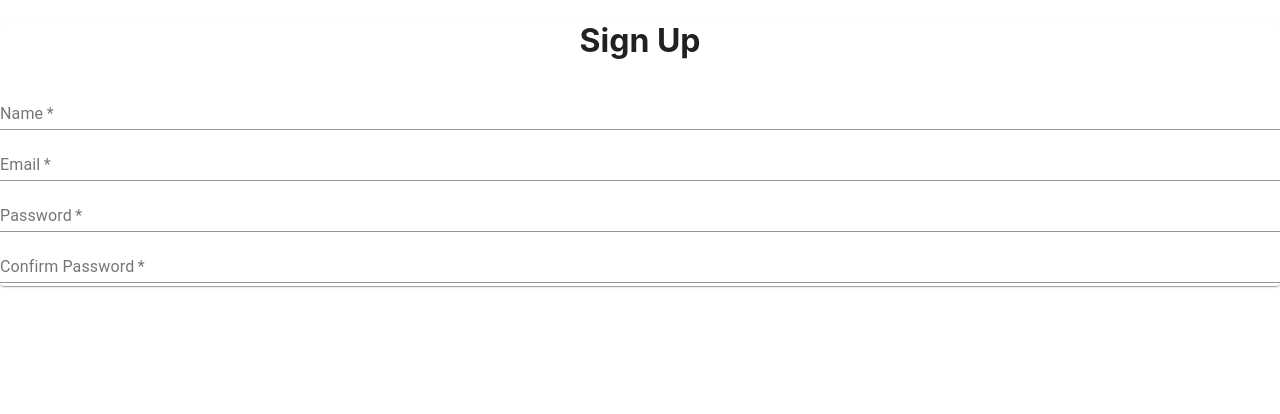
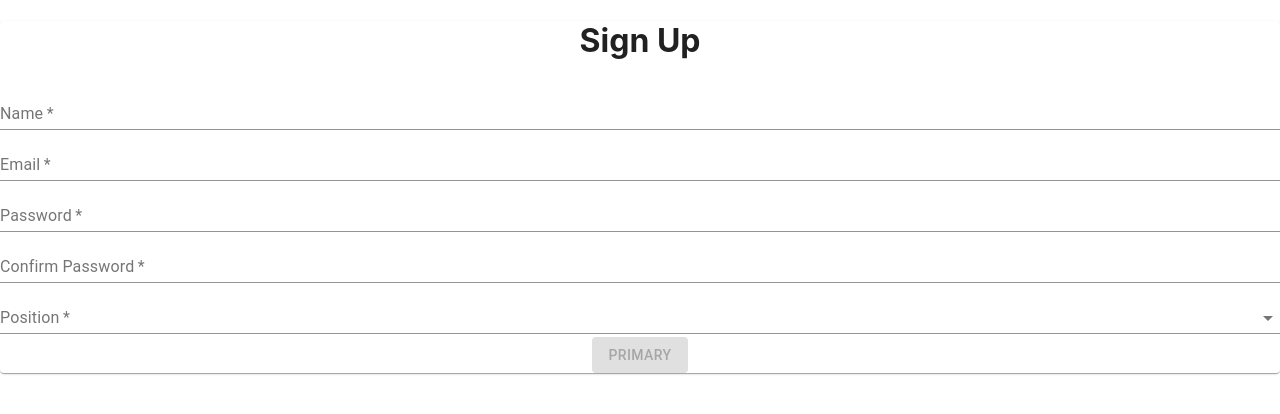
Before and after one commit to patFish/signup-es5, a React (Create React App) app: page / in a window 1280 px wide. Shown: the top 414 px of the page. Built offline with nearby package versions, Linux system fonts and the light colour scheme.

Commit message:
finishes signup w. submit btn and position

```diff
--- a/src/container/Signup.js
+++ b/src/container/Signup.js
@@ -4,8 +4,29 @@ import React from 'react'
 import { Formik, Form } from 'formik'
 import * as Yup from 'yup'
 import FormikField from './FormikField'
+import FormikSelect from './FormikSelect'
+import { Button } from '@material-ui/core'
 
 const INITIALVALUES = {}
+const positionItems = [
+  {
+    label: 'Front End',
+    value: 'front_end',
+  },
+  {
+    label: 'Back End',
+    value: 'back_end',
+  },
+  {
+    label: 'Dev Ops',
+    value: 'dev_ops',
+  },
+  {
+    label: 'QA',
+    value: 'qa',
+  },
+]
+
 const emailAddresses = ['test@gmail.com', 'test2@gmail.com', 'test3@gmail.com']
 const lowercaseRegex = /(?=.*[a-z])/
 const uppercaseRegex = /(?=.*[A-Z])/
@@ -52,6 +73,15 @@ const Signup = () => {
                 required
                 type="password"
               />
+              <FormikSelect name="position" items={positionItems} label="Position" required />
+              <Button
+                variant="contained"
+                color="primary"
+                disabled={!dirty || !isValid}
+                type="submit"
+              >
+                Primary
+              </Button>
             </Form>
           )
         }}
```
